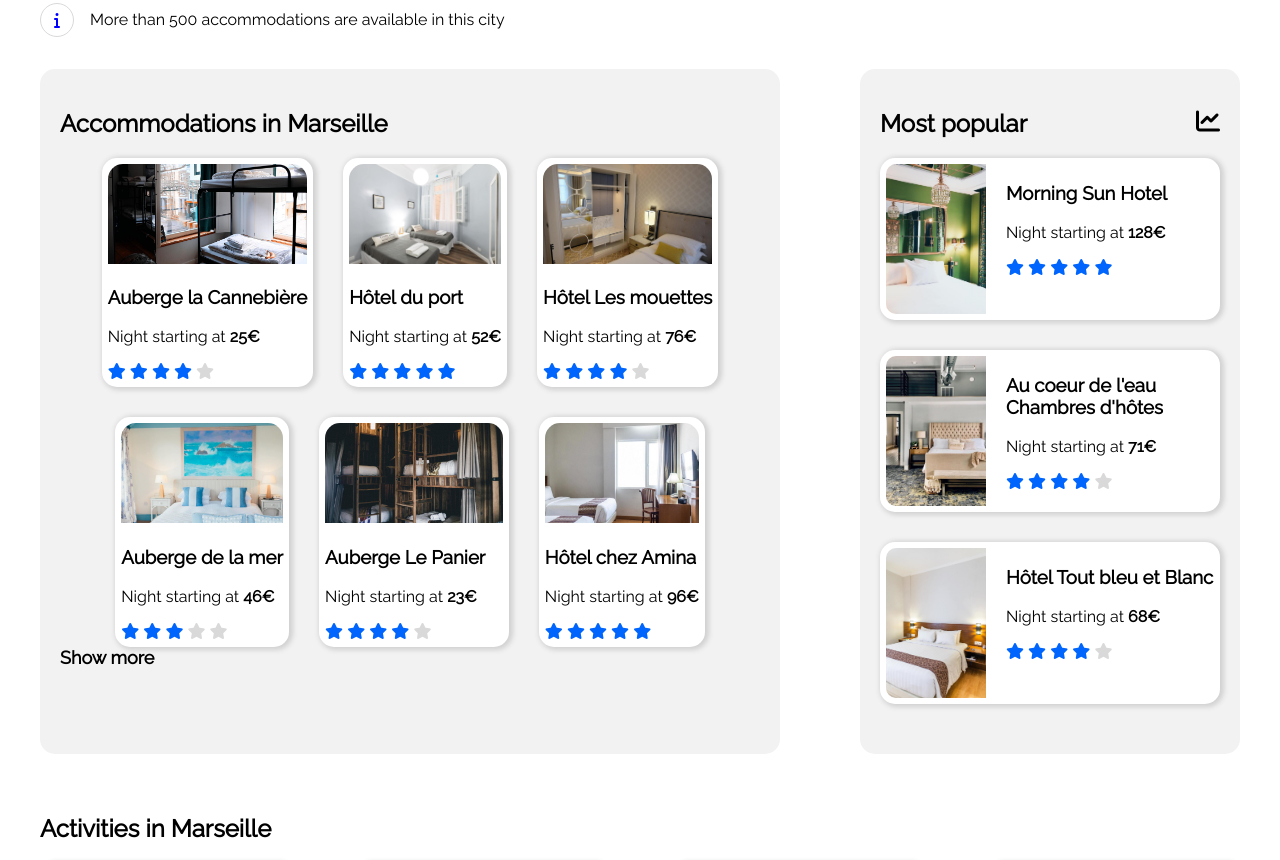
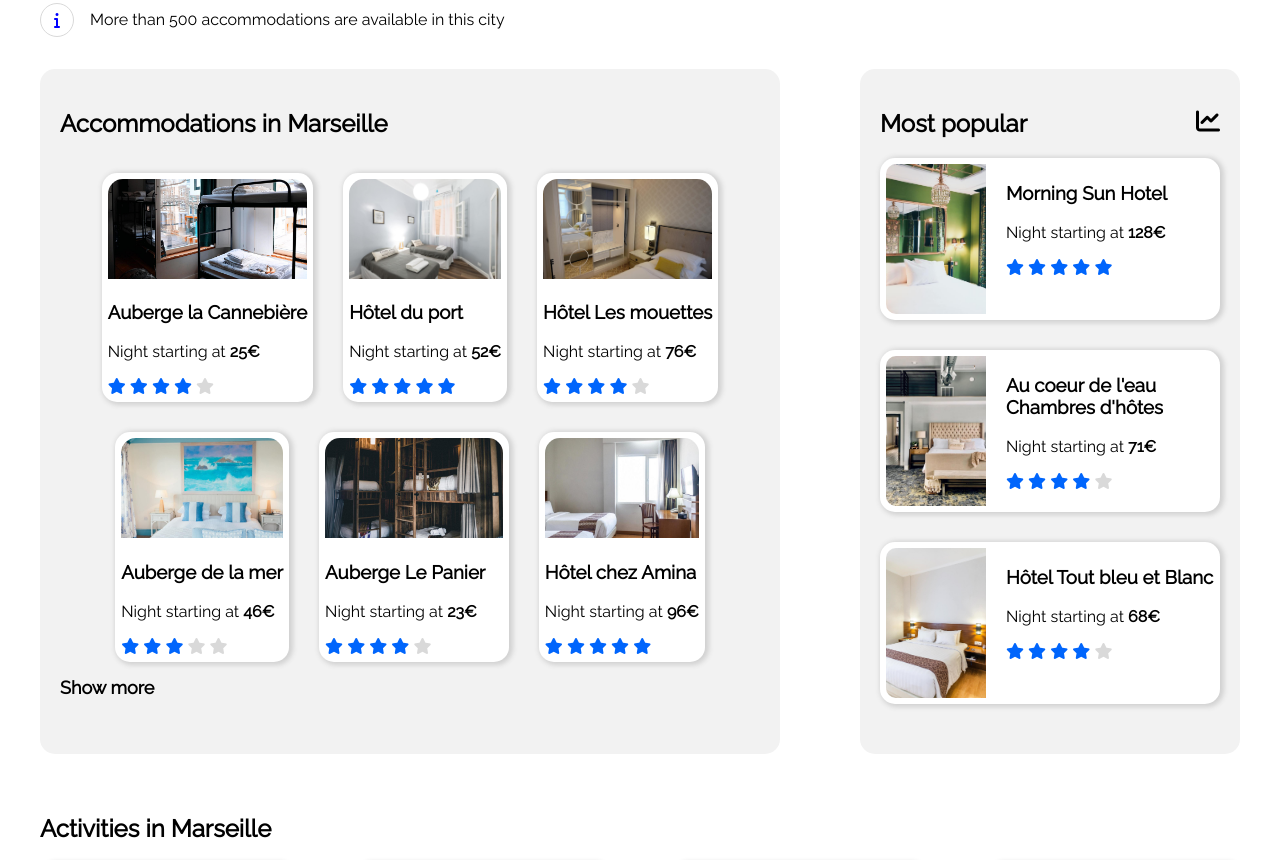
Before and after one commit to melania-ml/project-2, a plain HTML site: page index.html in a window 1280 px wide. Shown: the part 361-1221 px from the top of the page. Drawn offline with Linux system fonts and the light colour scheme; a web font is replaced by a local one.

Commit message:
changes css

```diff
--- a/css/style.css
+++ b/css/style.css
@@ -269,7 +269,7 @@ HOSTING
 .rowHosting{
     display: flex;
     flex-wrap: wrap;
-    margin: -15px;
+    margin: 0px -15px;
     justify-content: center;
 }
 .linkMarseille{
```
